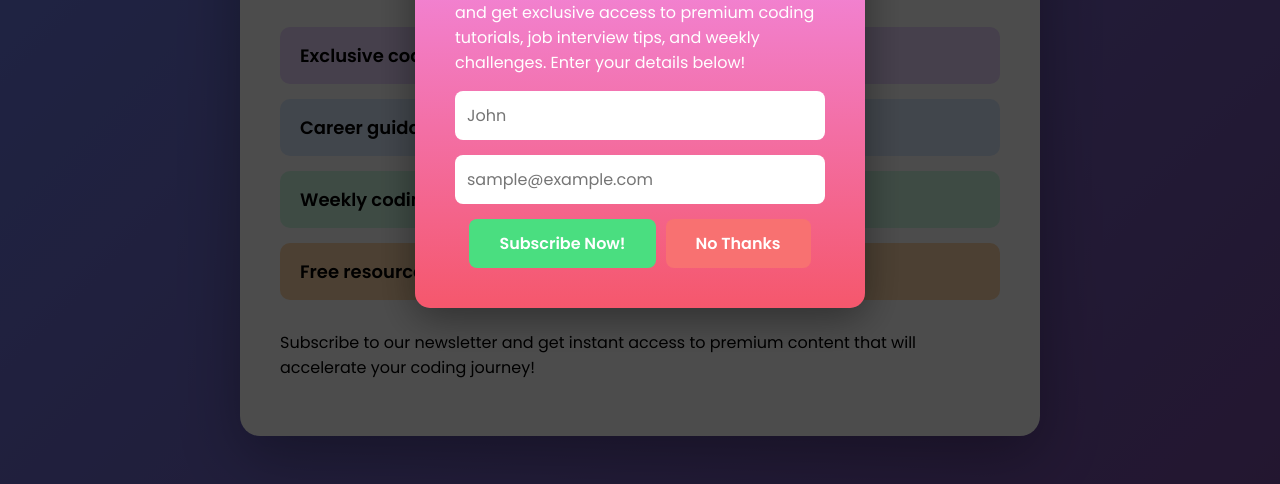
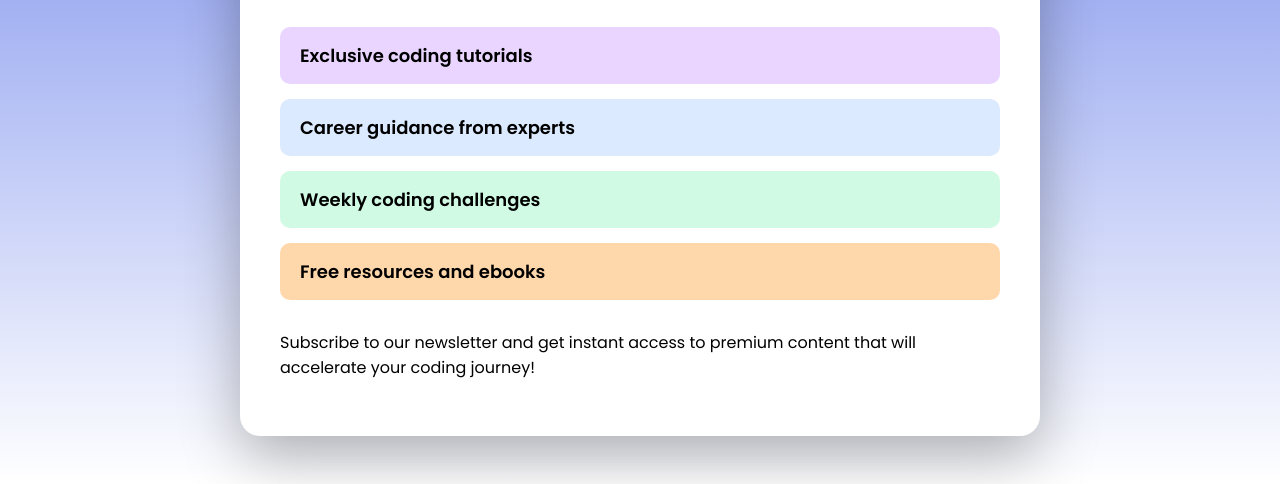
Before and after one commit to Exc1D/newsletter-popup-from-hell, a plain HTML site: page index.html in a window 1280 px wide. Shown: the part 316-800 px from the top of the page. Drawn offline with Linux system fonts and the light colour scheme.

Commit message:
Feat: Replace background color

```diff
--- a/styles.css
+++ b/styles.css
@@ -6,7 +6,7 @@ body {
   margin: 0;
   padding: 0;
   font-family: "Poppins", sans-serif;
-  background: linear-gradient(135deg, #667eea 0%, #764ba2 100%);
+  background: linear-gradient(360deg, white 0%, #667eea 100%);
   min-height: 100vh;
   display: flex;
   align-items: center;
@@ -56,7 +56,7 @@ h1 {
 
 /* MODAL STYLES */
 .popup-modal {
-  display: flex;
+  display: none;
   position: fixed;
   top: 0;
   left: 0;
@@ -69,7 +69,7 @@ h1 {
 }
 
 .modal-content {
-  background: linear-gradient(180deg, #f093fb 0%, #f5576c 100%);
+  background: linear-gradient(180deg, #667eea 0%, white 100%);
   padding: 40px;
   border-radius: 15px;
   max-width: 450px;
```
